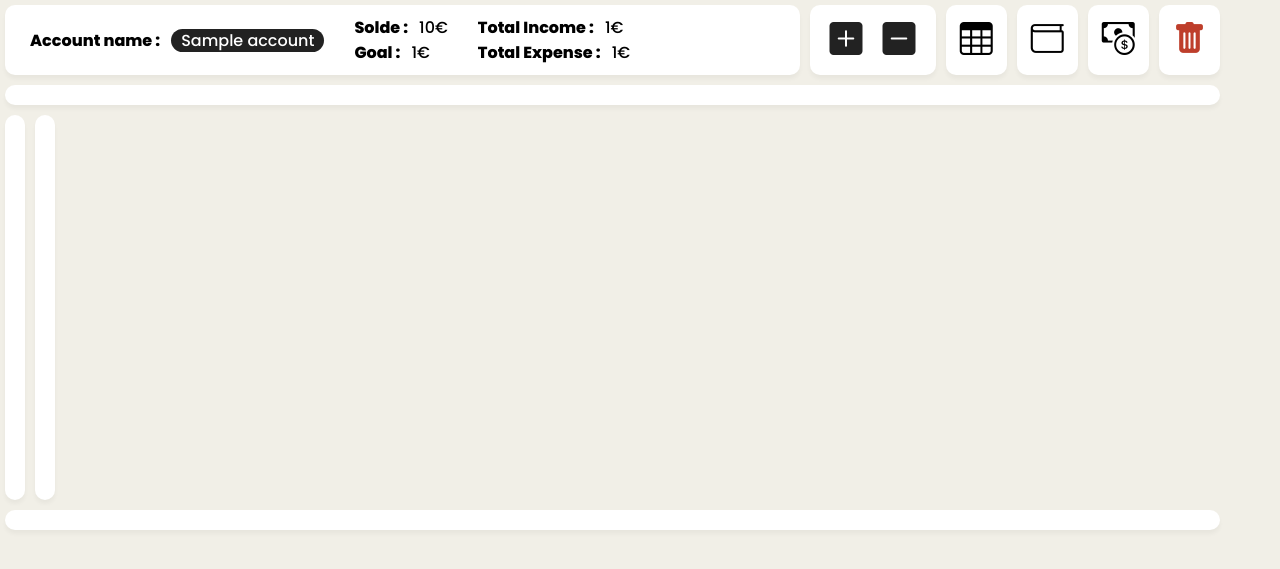
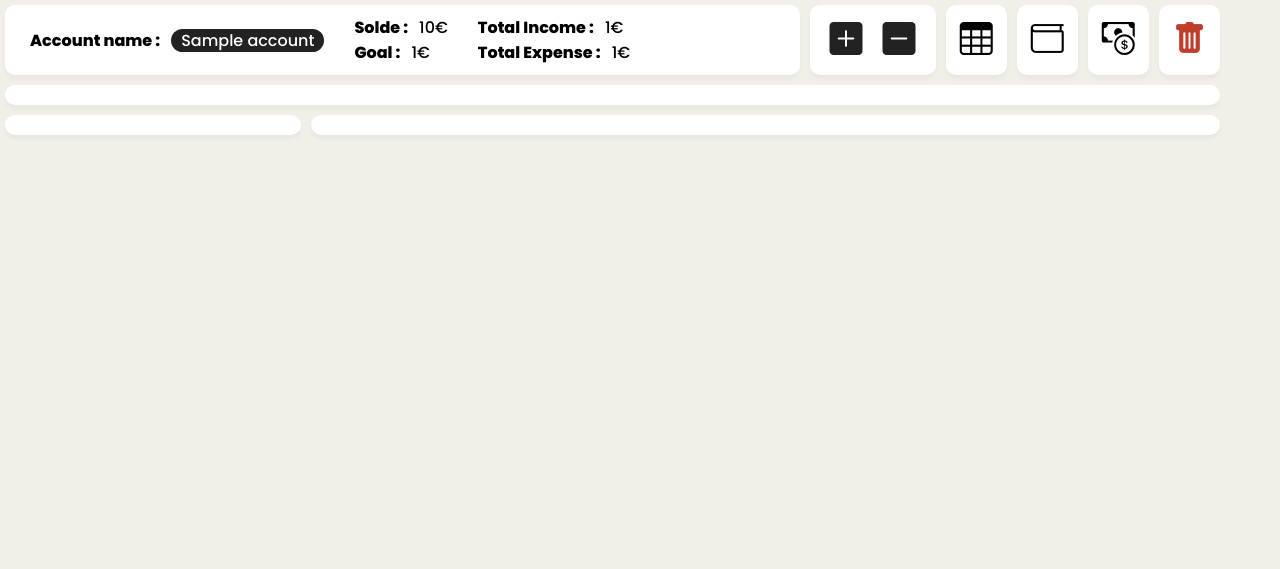
Before and after one commit to KaazDW/A3S5-ratWallet, a Symfony app: template templates/pages/detailsAccount.html.twig in a window 1280 px wide. Shown: the top 569 px of the page. Run offline with Twig, Linux system fonts and the light colour scheme; the template is opened without the code that fills it: most values are stand-ins (such as "Sample title", 1, 10 or a date in 2020); form fields are guessed from the names that the template uses; some libraries are stand-ins or nearby versions.

Commit message:
[dev] 'Detail Account' Chart style

```diff
--- a/templates/base.html.twig
+++ b/templates/base.html.twig
@@ -29,7 +29,7 @@
                 <img src="{{ asset('assets/images/logo/rW-logo-icon-white.png') }}" class="icon" alt="Logo du site">
                 <span>{{ app.user.username }}.</span>
             </div>
-            <h1 class="uptitle">ratWallet.</h1>
+            <h1 class="uptitle" style="margin-right: 30px;">ratWallet.</h1>
         </header>
         {% endif %}
 
--- a/templates/pages/detailsAccount.html.twig
+++ b/templates/pages/detailsAccount.html.twig
@@ -93,16 +93,17 @@
 				<div id="chartHistoryBalanceByAccount"></div>
 			</div>
 
-			<div style="display: flex; height: 395px;">
-				<div class="element">
+			<div style="display: grid; grid-template-columns: 1fr 3fr;">
+				<div class="element" style="grid-column: 1;">
 					<div id="chartGoal"></div>
 				</div>
-				<div id="chartExpenseSumByCategory" class="element"></div>
+				<div class="element" style="grid-column: 2; ">
+					<div id="chartMonthlyExpensesByCategory"></div>
+				</div>
+			</div>
+				<!-- <div id="chartExpenseSumByCategory" class="element"></div> -->
 
-			</div>
-			<div class="element">
-				<div id="chartMonthlyExpensesByCategory"></div>
-			</div>
+
 				<!-- <canvas id="myChart" class="linearChart element"></canvas>
 				<canvas id="myPieChart" class="pieChart"></canvas> -->
 				<!-- <div id="chart"></div> -->
```
Also changed, not shown: src/Controller/DashboardController.php (+26 -0 lines), 1 other file.
